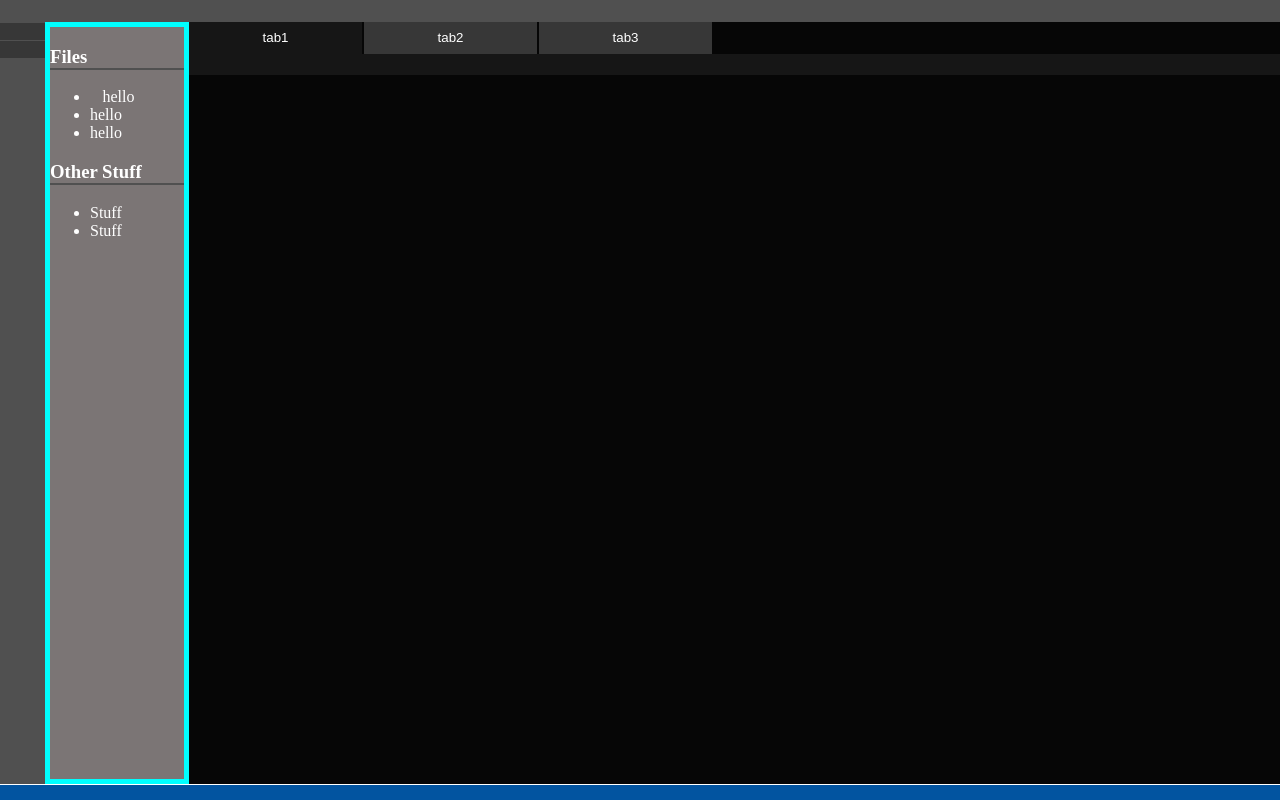
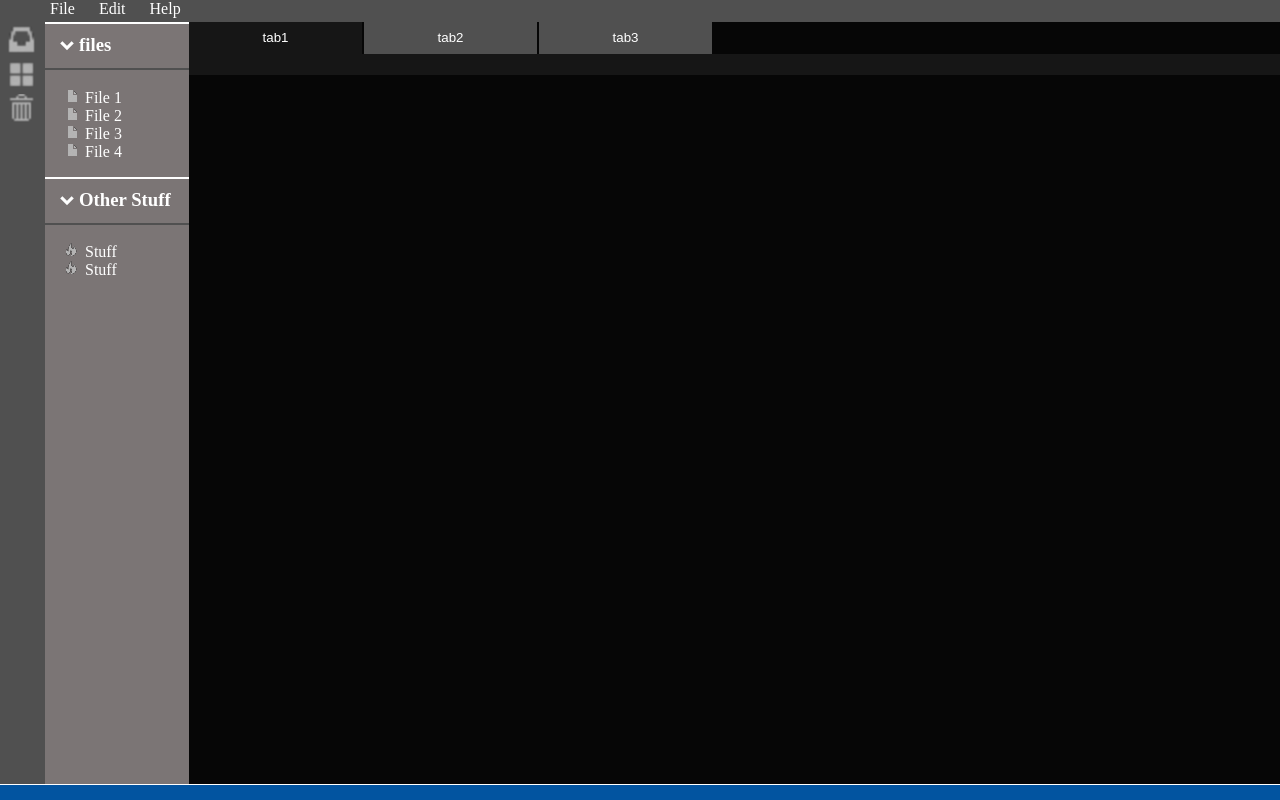
Before and after one commit to Moh-2024/SE137, a plain HTML site: page week6_ex/index.html in a window 1280 px wide. Drawn offline with nearby package versions, Linux system fonts and the light colour scheme.

Commit message:
week6 not done

```diff
--- a/week6_ex/index.html
+++ b/week6_ex/index.html
@@ -5,30 +5,42 @@
     <meta name="viewport" content="width=device-width">
     <title>week 6 | assignment</title>
     <link rel="stylesheet" href="style.css">
-    <link rel="stylesheet" href="https://fonts.googleapis.com/css2?family=Material+Symbols+Outlined:opsz,wght,FILL,GRAD@24,400,0,0" />
-    <link rel="stylesheet" href="https://cdnjs.cloudflare.com/ajax/libs/font-awesome/5.15.4/css/all.min.css">
+    <link rel="stylesheet" href="https://fonts.googleapis.com/css2?family=Material+Symbols+Outlined:opsz,wght,FILL,GRAD@20,400,0,0" />
 </head>
 <body>
     <main>
-        <header></header>
+        <header>
+            <ul>
+                <li>File</li>
+                <li>Edit</li>
+                <li>Help</li>
+            </ul>
+        </header>
         <section>
             <aside>
-                <button>B</button>
-                <button>B</button>
+                <button class = "dash"></button>
+                <button class = "window"></button>
+                <button class = "trash"></button>
             </aside>
-            <div class = "tray">
+            <div class = "tray" >
                 <div>
-                    <h3>Files</h3>
+                    <h3><span class="material-symbols-outlined">
+                        keyboard_arrow_down
+                        </span>files</h3>
+
                     <ul>
-                        <li class="fa-regular fa-caret-down">hello</li>
-                        <li>hello</li>
-                        <li>hello</li>
+                        <li class = "paper">File 1</li>
+                        <li class = "paper">File 2</li>
+                        <li class = "paper">File 3</li>
+                        <li class = "paper">File 4</li>
                     </ul>
 
-                    <h3>Other Stuff</h3>
+                    <h3><span class="material-symbols-outlined">
+                        keyboard_arrow_down
+                        </span>Other Stuff</h3>
                     <ul>
-                        <li>Stuff</li>
-                        <li>Stuff</li>
+                        <li class="fire" >Stuff</li>
+                        <li class="fire">Stuff</li>
                     </ul>
                 </div>
             </div>
--- a/week6_ex/style.css
+++ b/week6_ex/style.css
@@ -1,11 +1,3 @@
-
-button .material-symbols-outlined {
-  font-variation-settings:
-  'FILL' 0,
-  'wght' 400,
-  'GRAD' 0,
-  'opsz' 24
-}
 
 html{
     height:100%;
@@ -15,7 +7,6 @@ body{
     margin: 0;
 }
 main{
-    background-color: lime;
     height: 100%;
     display: flex;
     flex-direction: column;
@@ -24,6 +15,16 @@ header{
     height: 23px;
     background-color: #505050;
 }
+header ul {
+    list-style-type: none;
+    margin: 0;
+}
+
+header li {
+    display: inline;
+    padding: 10px;
+    color: white;
+}
 section{
     height: 100%;
     display: flex;
@@ -31,6 +32,31 @@ section{
 aside{
     width: 45px;
     background-color: #505050;
+}
+button.dash{
+    background-image: url('images/tray.png');
+    background-repeat: no-repeat;
+    background-size: contain;
+    width: 43px;
+    height: 33px;
+    background-position: center;
+}
+
+button.window{
+    background-image: url('images/tiles.png');
+    background-repeat: no-repeat;
+    background-size: contain;
+    width: 43px;
+    height: 33px;
+    background-position: center;
+}
+button.trash{
+    background-image: url('images/trash.png');
+    background-repeat: no-repeat;
+    background-size: contain;
+    width: 43px;
+    height: 33px;
+    background-position: center;
 }
 .tray{
     width: 144px;
@@ -41,10 +67,31 @@ aside{
     justify-content: flex-end;
     overflow: hidden;
 }
+ul li.paper{
+    list-style-type: none;
+    list-style-image: url('images/paper.png');
+}
+ul li:hover{
+    filter: brightness(70%);
+}
+ul li.fire{
+    list-style-type: none;
+    list-style-image: url('images/fire.png');
+}
+.tray div .material-symbols-outlined {
+    font-weight: bold;
+    vertical-align: top;
+}
 .tray div h3{
-border-bottom: 2px solid #505050;
-color: white;
+    margin-top: 0;
+    padding: 10px;
+    border-top: 2px solid white ;
+    border-bottom: 2px solid #505050;
+    color: white;
+}
 
+.tray div .material-symbols-outlined:hover{
+    filter: brightness(70%);
 }
 .tray div ul{
     color: white;
@@ -56,12 +103,10 @@ color: white;
 }
 div.tray div{
     box-sizing: border-box;
-    border: 5px solid cyan;
     width: 144px;
     min-width: 144px;
 }
 #program{
-    background-color: blueviolet;
     width: 100%;
     display: flex;
     flex-direction: column;
@@ -73,7 +118,7 @@ nav{
 }
 button{
     width: 173px;
-    background-color: #373737;
+    background-color: #505050;
     border: 0 solid black;
     margin-right: 2px;
     color:white;
```
Also changed, not shown: week6_ex/images/keyboard_control_key_24dp_FILL0_wght400_GRAD0_opsz24.png (added), week6_ex/images/tiles.png (added), week6_ex/images/trash.png (added), week6_ex/images/tray.png (added).
